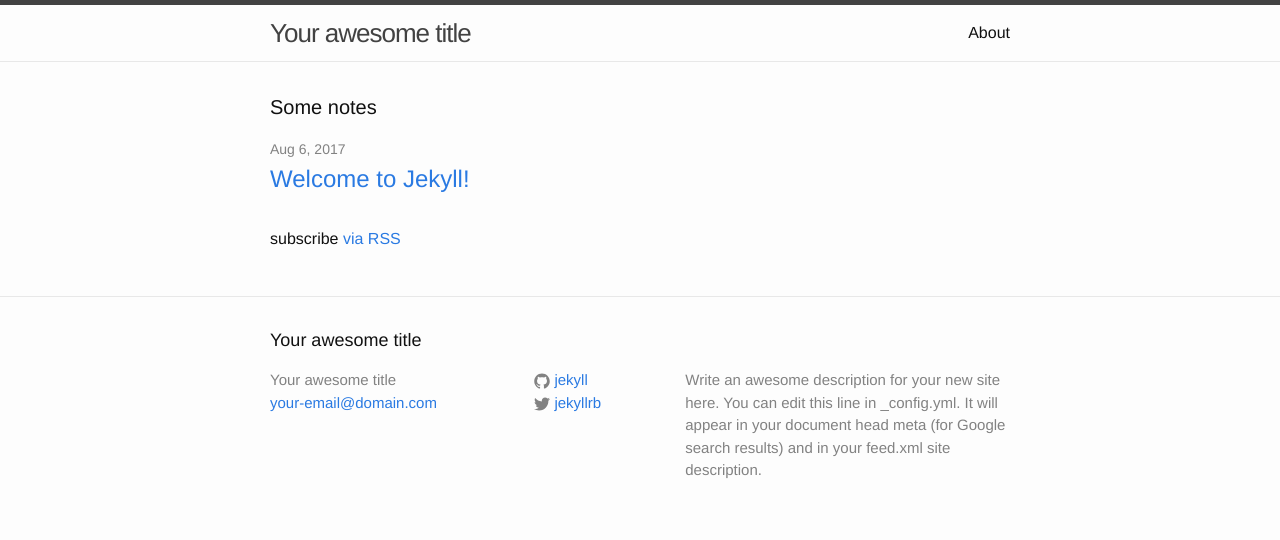
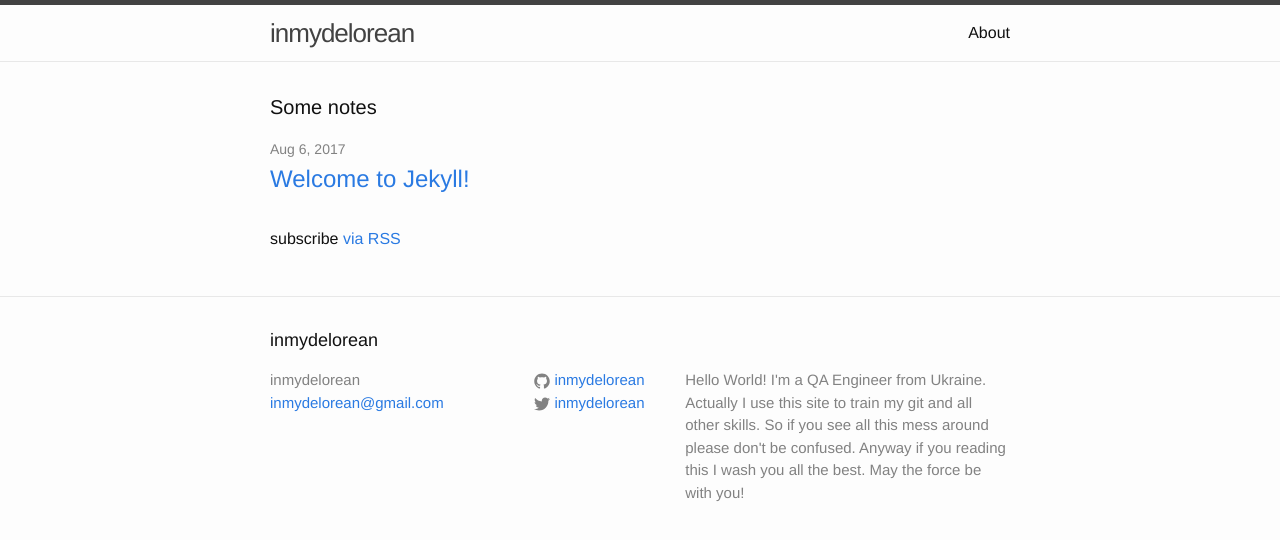
Before and after one commit to inmydelorean/inmydelorean.github.io, a Jekyll site: the page built from index.html, in a window 1280 px wide. Shown: the top 540 px of the page. Built offline with Jekyll 4.4.1, drawn with Linux system fonts in a browser that asks for light colours.

Commit message:
Main page edits

```diff
--- a/_config.yml
+++ b/_config.yml
@@ -6,16 +6,18 @@
 # 'jekyll serve'. If you change this file, please restart the server process.
 
 # Site settings
-title: Your awesome title
-email: your-email@domain.com
+title: inmydelorean
+email: inmydelorean@gmail.com
 description: > # this means to ignore newlines until "baseurl:"
-  Write an awesome description for your new site here. You can edit this
-  line in _config.yml. It will appear in your document head meta (for
-  Google search results) and in your feed.xml site description.
+  Hello World! I'm a QA Engineer from Ukraine.
+  Actually I use this site to train my git and all other skills.
+  So if you see all this mess around please don't be confused.
+  Anyway if you reading this I wash you all the best.
+  May the force be with you!
 baseurl: "" # the subpath of your site, e.g. /blog
 url: "http://yourdomain.com" # the base hostname & protocol for your site
-twitter_username: jekyllrb
-github_username:  jekyll
+twitter_username: inmydelorean
+github_username:  inmydelorean
 
 # Build settings
 markdown: kramdown
```
